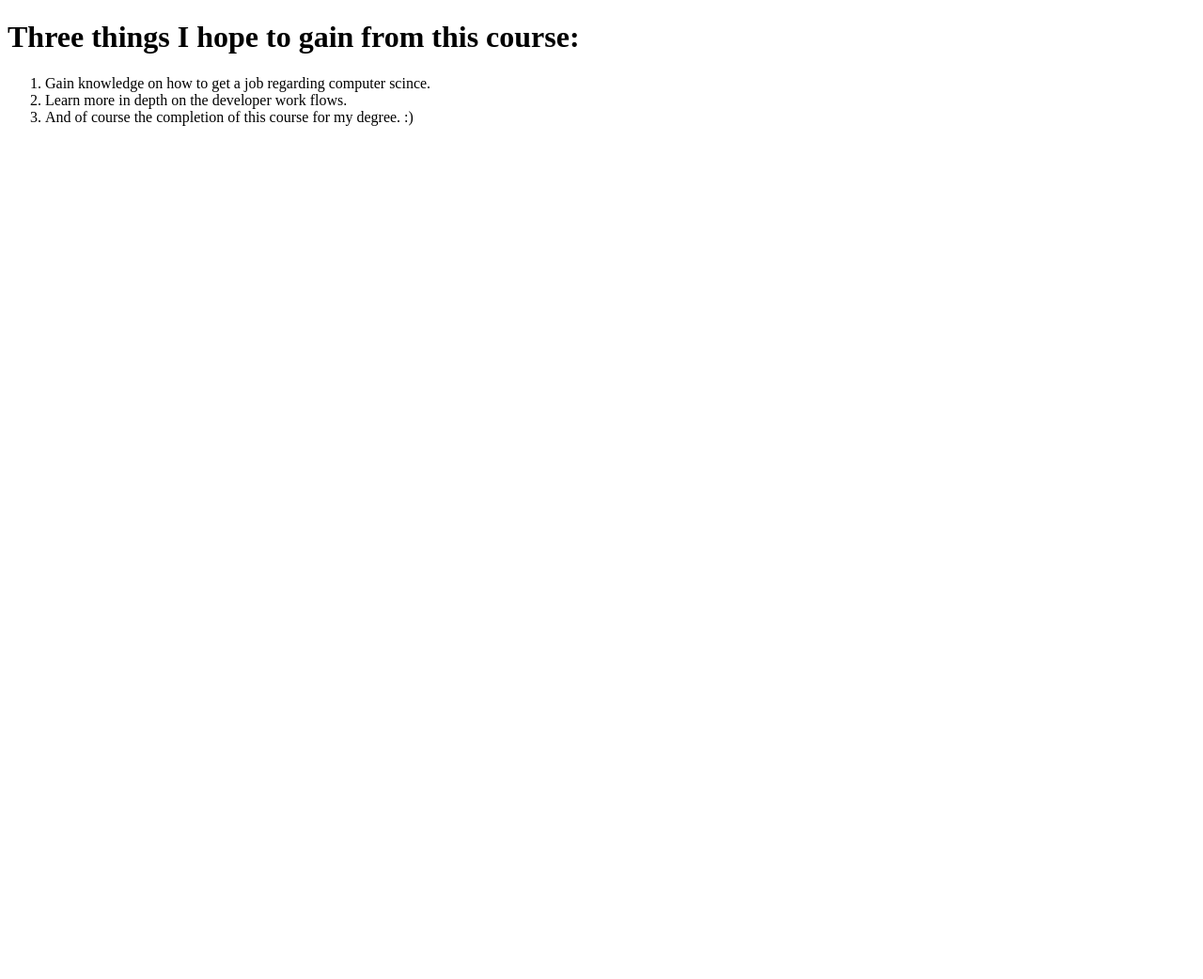
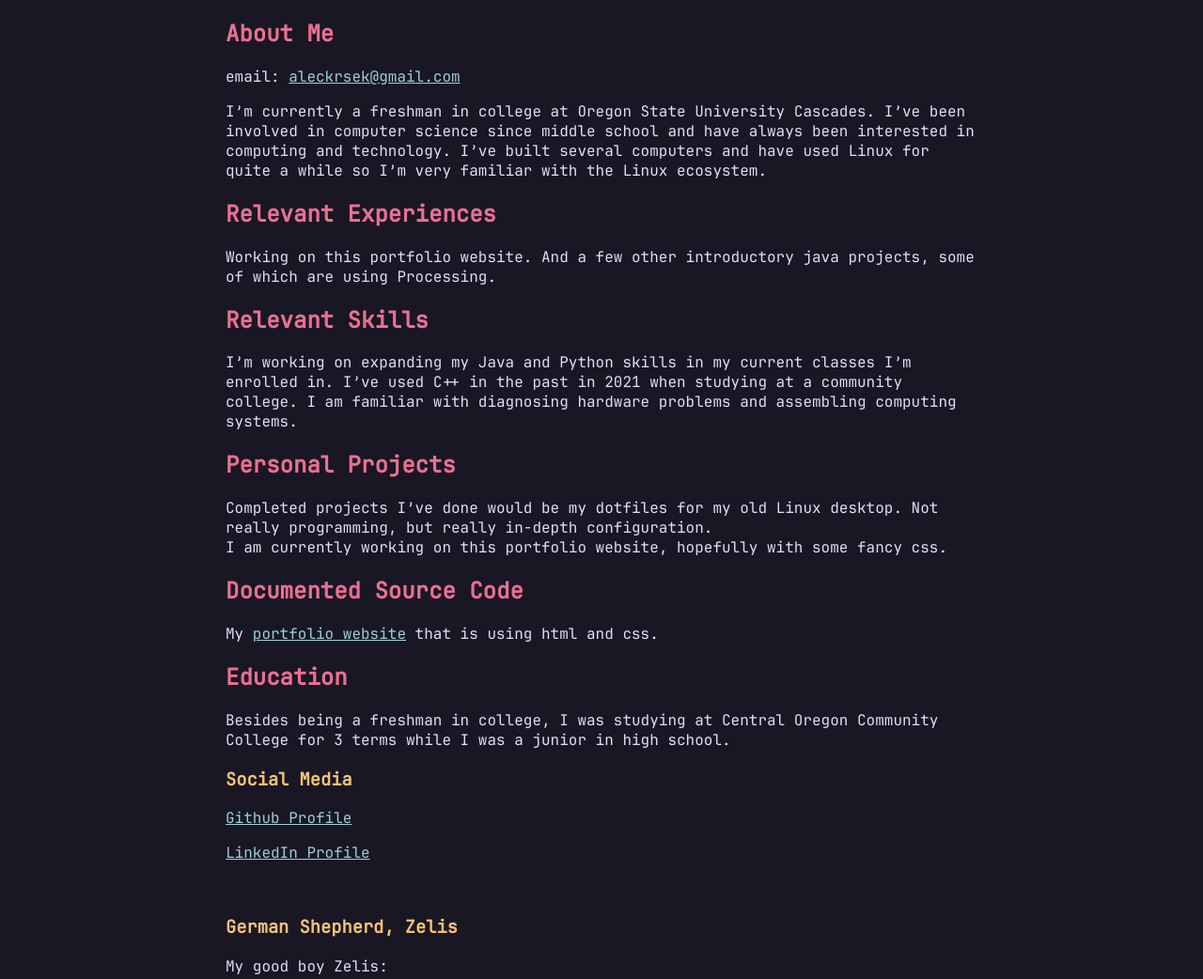
Before and after one commit to aleckrsek/aleckrsek.github.io, a website: page index.html in a window 1280 px wide. Shown: the top 1042 px of the page at 94% size. Before the commit the page ends 800 px from the top, so only its background shows below. Drawn offline with Linux system fonts and the light colour scheme.

Commit message:
Add portfolio content and npm.

```diff
--- a/index.html
+++ b/index.html
@@ -1,13 +1,42 @@
-<!DOCTYPE html>
-<html>
-  <div>
-    <h1>
-        Three things I hope to gain from this course:
-    </h1>
-    <ol>
-        <li>Gain knowledge on how to get a job regarding computer scince.</li>
-        <li>Learn more in depth on the developer work flows.</li>
-        <li>And of course the completion of this course for my degree. :)</li>
-    </ol>
-  </div>
-</html>
+<!doctype html>
+  <html>
+  <head><link rel="stylesheet" href="style.css"><link rel="icon" type="image/png" href="images/icon.png"><title>Alec Krsek's Portfolio</title></head>
+    <body>
+      <div>
+        <h2>About Me</h2>
+        <p>email: <a href="mailto:aleckrsek@gmail.com" target="_blank">aleckrsek@gmail.com</a></p>
+        <p>I’m currently a freshman in college at Oregon State University Cascades. I’ve been involved in computer science since middle school and have always been interested in computing and technology. I’ve built several computers and have used Linux for quite a while so I’m very familiar with the Linux ecosystem. </p>
+      </div>
+      <div>
+        <h2>Relevant Experiences</h2>
+        <p>Working on this portfolio website. And a few other introductory java projects, some of which are using Processing.</p>
+      </div>
+      <div>
+        <h2>Relevant Skills</h2>
+        <p>I’m working on expanding my Java and Python skills in my current classes I’m enrolled in. I’ve used C++ in the past in 2021 when studying at a community college. I am familiar with diagnosing hardware problems and assembling computing systems.</p>
+      </div>
+      <div>
+        <h2>Personal Projects</h2>
+        <p>Completed projects I’ve done would be my dotfiles for my old Linux desktop. Not really programming, but really in-depth configuration. <br>I am currently working on this portfolio website, hopefully with some fancy css. </p>
+      </div>
+      <div>
+        <h2>Documented Source Code</h2>
+        <p>My <a href="https://github.com/aleckrsek/aleckrsek.github.io">portfolio website</a> that is using html and css. </p>
+      </div>
+      <div>
+        <h2>Education</h2>
+        <p>Besides being a freshman in college, I was studying at Central Oregon Community College for 3 terms while I was a junior in high school.</p>
+      </div>
+      <div>
+        <h3>Social Media</h3>
+        <p><a href="https://github.com/aleckrsek">Github Profile</a></p>
+        <p><a href="https://www.linkedin.com/in/alec-krsek-091bb4296/">LinkedIn Profile</a></p>
+      </div>
+      <br>
+      <div>
+        <h3>German Shepherd, Zelis</h3>
+        <p>My good boy Zelis:</p>
+        <img src="images/zelis.jpg" width=400 class="center" >
+      </div>
+    </body>
+  </html>
--- /dev/null
+++ b/package.json
@@ -0,0 +1,5 @@
+{
+  "dependencies": {
+    "bootstrap": "^5.3.2"
+  }
+}
--- /dev/null
+++ b/style.css
@@ -0,0 +1,38 @@
+@font-face{
+    font-family: jetBrainsMono;
+    src: url(fonts/JetBrainsMono-Regular.ttf)
+}
+
+* {
+    font-family: "jetBrainsMono";
+    color: rgb(224, 222, 244);
+}
+
+body{
+    background-color: rgb(25, 23, 36);
+}
+
+h2 {
+    color: rgb(235, 111, 146);
+}
+
+h3 {
+    color: rgb(246, 193, 119);
+}
+body{
+    width: 800px;
+    margin: auto;
+    /*border: 3px solid rgb(82, 79, 103);
+    */
+}
+
+a {
+    color: rgb(156, 207, 216);
+}
+
+.center {
+    display: block;
+    margin-left: auto;
+    margin-right: auto;
+    width: 50%;
+  }
```
Also changed, not shown: fonts/JetBrainsMono-Regular.ttf (added), images/icon.png (added), images/zelis.jpg (added), 1 other file.
